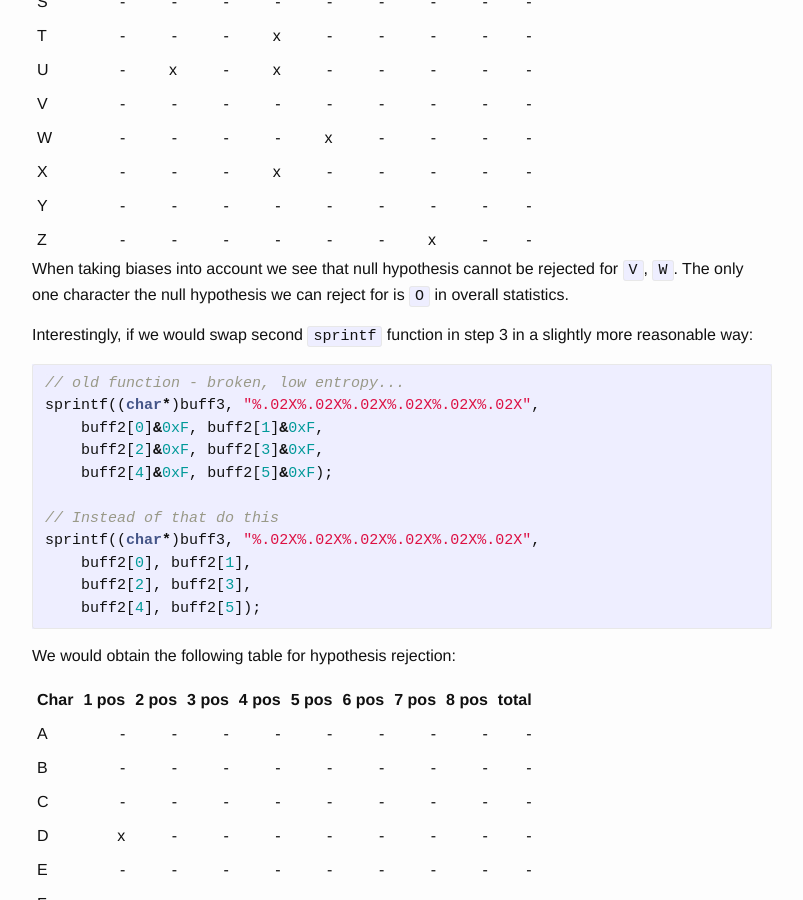
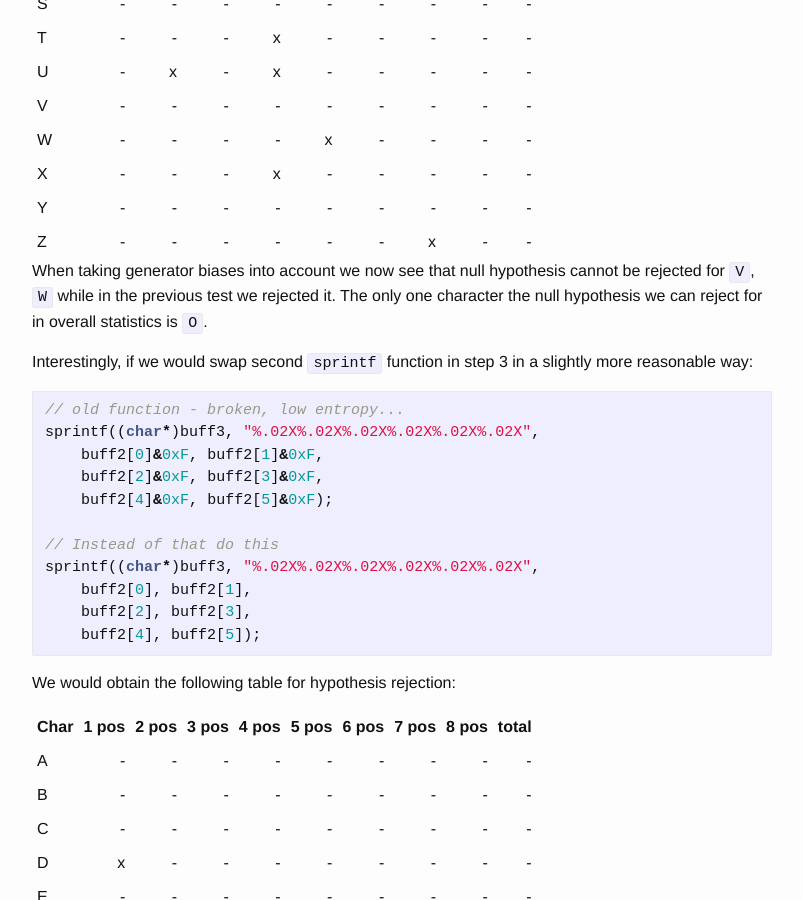
Before and after one commit to yolosec/deadcodeBlog, a Jekyll site: the page built from _posts/2016-06-14-UPC-UBEE-EVW3226-WPA2-RExing.markdown, in a window 1280 px wide and 900 px high, scrolled down 15233 px. Shown: the whole window, without its empty margins (238-1041 px from the left). Built offline with Jekyll 4.4.1, drawn with Linux system fonts in a browser that asks for light colours; formulas are drawn with MathJax 3; some of the changed text lies outside the part shown.

Commit message:
ubee: slight rephrasing, statistics

```diff
--- a/_posts/2016-06-14-UPC-UBEE-EVW3226-WPA2-RExing.markdown
+++ b/_posts/2016-06-14-UPC-UBEE-EVW3226-WPA2-RExing.markdown
@@ -479,8 +479,9 @@ Y|-|-|-|-|-|-|-|-|-
 Z|-|-|-|-|-|-|x|-|-
 {:.mbtablestyle2}
 
-When taking biases into account we see that null hypothesis cannot be rejected for `V`, `W`.
-The only one character the null hypothesis we can reject for is `O` in overall statistics.
+When taking generator biases into account we now see that null hypothesis cannot be rejected for `V`, `W` while
+in the previous test we rejected it.
+The only one character the null hypothesis we can reject for in overall statistics is `O`.
 
 Interestingly, if we would swap second `sprintf` function in step 3 in a slightly more reasonable way:
 
```
Also changed, not shown: other parts of _posts/2016-06-14-UPC-UBEE-EVW3226-WPA2-RExing.markdown (+2 -2 lines).
